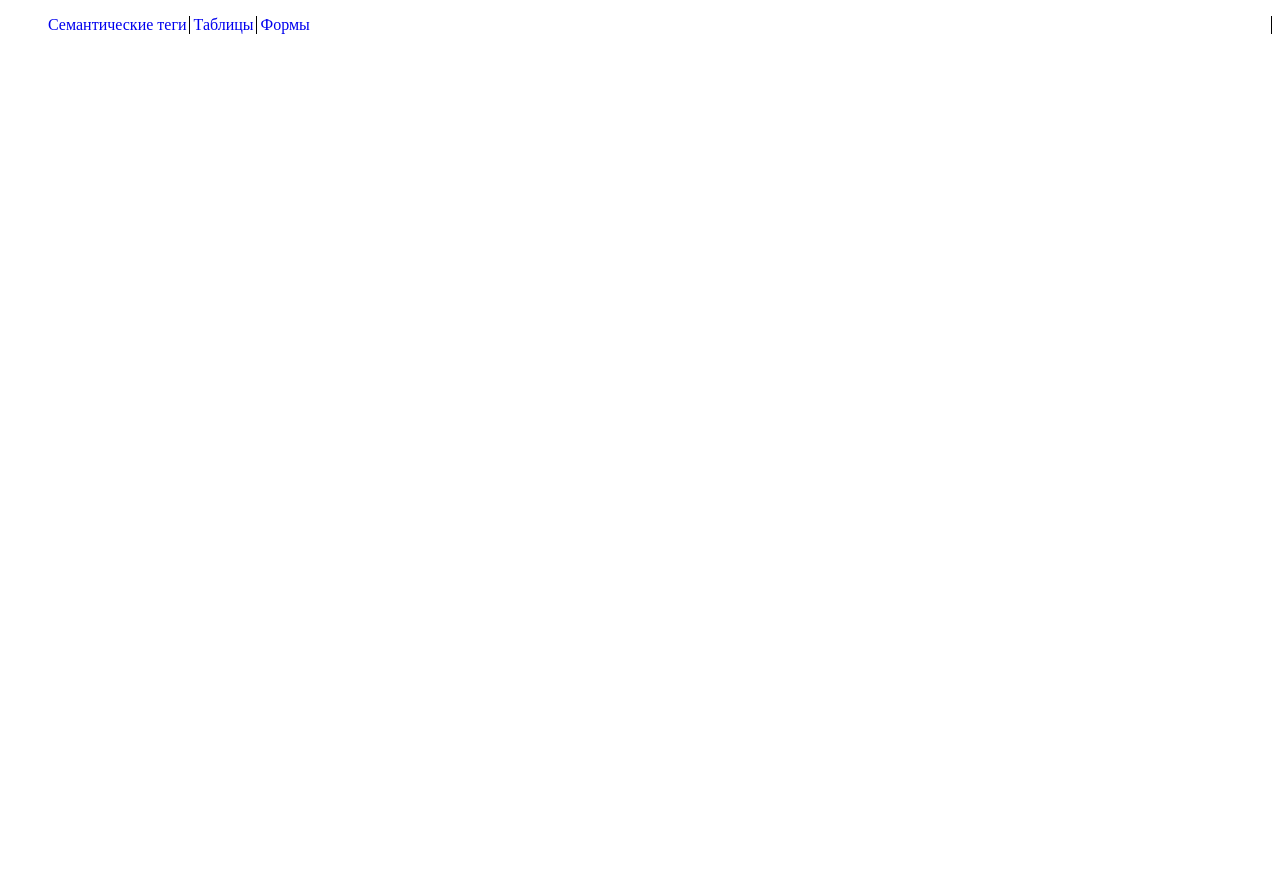
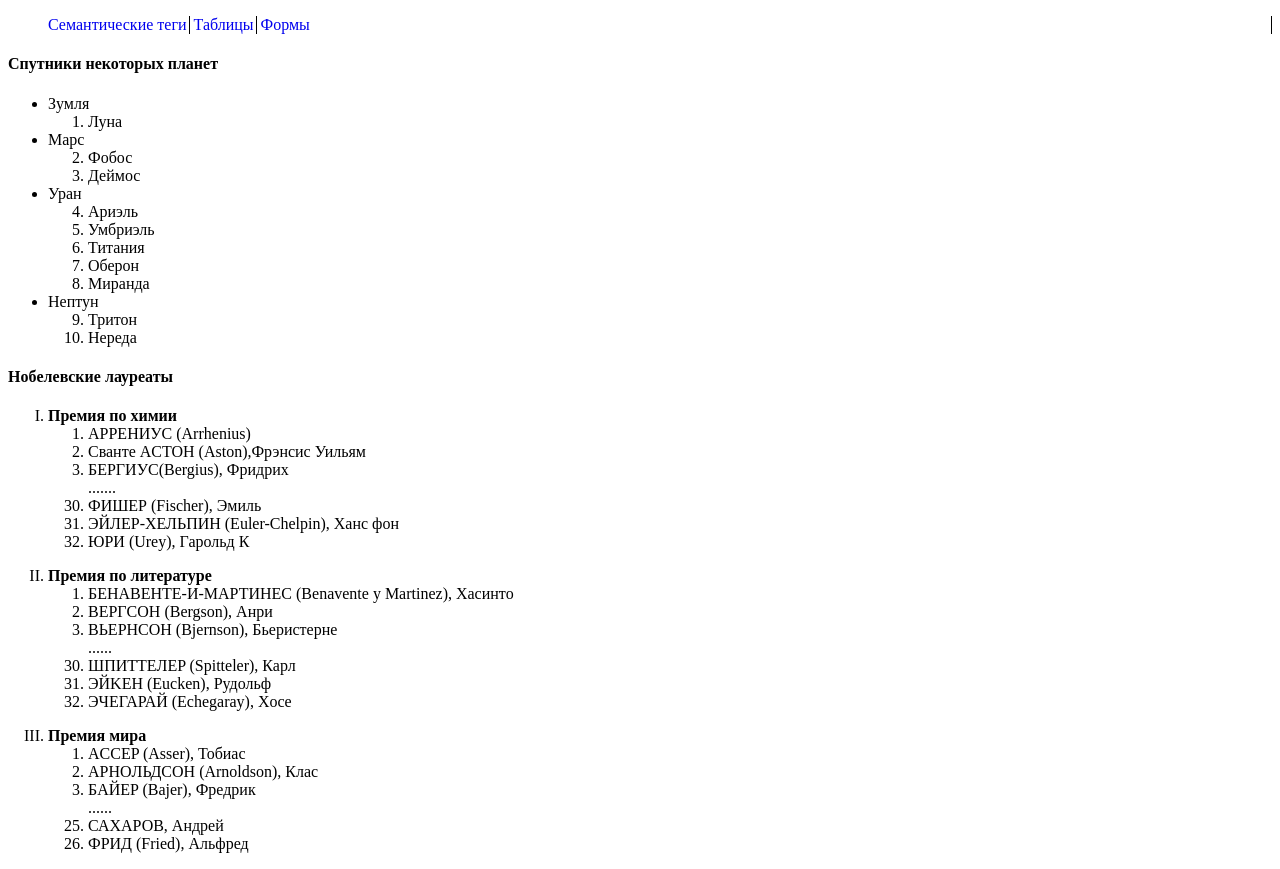
Before and after one commit to panaitov-pm/qapasha.github.io, a plain HTML site: page goit.loc/lab2/task4.html in a window 1280 px wide. Before the commit the page ends 800 px from the top, so only its background shows below. Drawn offline with Linux system fonts and the light colour scheme.

Commit message:
add nav menu and 2 lists

```diff
--- a/goit.loc/lab2/task4.html
+++ b/goit.loc/lab2/task4.html
@@ -26,5 +26,77 @@
 			<li class="block"><a href="task3.html" target="_blank">Формы</a></li>
 		</ul>
 	</header>
+	<section>
+		<h4>Спутники некоторых планет</h4>
+		<ul>
+			<li>Зумля
+				<ol>
+					<li>Луна</li>
+				</ol>
+			</li>
+			<li>Марс
+				<ol start="2">
+					<li>Фобос</li>
+					<li>Деймос</li>
+				</ol>
+			</li>
+			<li>Уран
+				<ol start="4">
+					<li>Ариэль</li>
+					<li>Умбриэль</li>
+					<li>Титания</li>
+					<li>Оберон</li>
+					<li>Миранда</li>
+				</ol>
+			</li>
+			<li>Нептун
+				<ol  start="9">
+					<li>Тритон</li>
+					<li>Нереда</li>
+				</ol>
+			</li>
+		</ul>
+	</section>
+	<section>
+		<h4>Hoбeлeвcкиe лауреаты</h4>
+		<ol type="I">
+			<li><strong>Премия по химии</strong>
+				<ol>
+					<li>АРРЕНИУС (Arrhenius)</li>
+					<li>Сванте ACTOH (Aston),Фрэнсис Уильям</li>
+					<li>БЕРГИУС(Bergius), Фридрих </li>
+					<span>.......</span>
+					<li value="30">ФИШЕР (Fischer), Эмиль </li>
+					<li>ЭЙЛЕР-ХЕЛЬПИН (Euler-Chelpin), Ханс фон </li>
+					<li>ЮРИ (Urey), Гарольд К</li>
+				</ol>
+			</li>
+		</ol>
+		<ol type="I" start="2">
+			<li><strong>Премия по литературе</strong>
+				<ol>
+					<li>БЕНАВЕНТЕ-И-МАРТИНЕС (Benavente у Martinez), Хасинто </li>
+					<li>BEPГCOH (Bergson), Анри </li>
+					<li>BЬEPHCOH (Bjernson), Бьеристерне</li>
+					<span>......</span>
+					<li value="30">ШПИTTEЛEP (Spitteler), Карл </li>
+					<li>ЭЙKEH (Eucken), Рудольф </li>
+					<li>ЭЧЕГАРАЙ (Echegaray), Xoce </li>
+				</ol>
+			</li>
+		</ol>
+		<ol type="I" start="3">
+			<li><strong>Премия мира </strong>
+				<ol>
+					<li>ACCEP (Asser), Тобиас </li>
+					<li>APHOЛЬДCOH (Arnoldson), Клас</li>
+					<li>БAЙEP (Bajer), Фредрик </li>
+					<span>......</span>
+					<li value="25">САХАРОВ, Андрей </li>
+					<li>ФPИД (Fried), Альфред</li>
+				</ol>
+			</li>
+		</ol>
+	</section>
 </body>
 </html>
```
